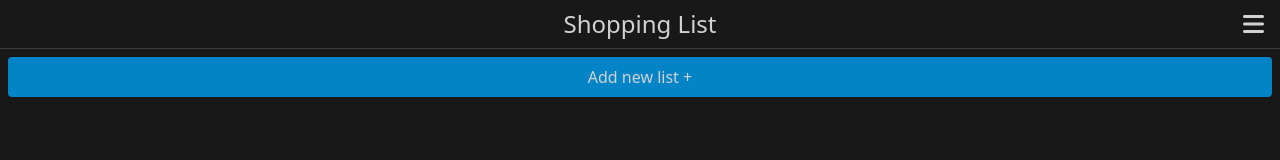
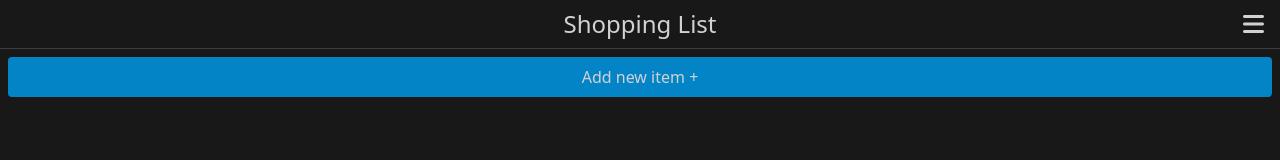
Before and after one commit to Hook-88/shopping-list, a Vue app: page / in a window 1280 px wide. Shown: the top 160 px of the page. Built offline with nearby package versions, Linux system fonts and the light colour scheme; the HTML template or start-up script is replaced by a standard one.

Commit message:
refacotor code

```diff
--- a/src/components/Forms/BaseForm.vue
+++ b/src/components/Forms/BaseForm.vue
@@ -1,6 +1,6 @@
 <template>
   <form>
-    <label for="" class="text-[#d1d2d3] block mb-1">Name list:</label>
+    <label for="" class="text-[#d1d2d3] block">Name list:</label>
     <input type="text" placeholder="test"
       class="px-2 py-1 rounded-sm bg-[#1f1f1f] border border-[#d1d2d3]/20 text-[#d1d2d3]">
   </form>
--- a/src/components/Modal/DialogModal.vue
+++ b/src/components/Modal/DialogModal.vue
@@ -28,7 +28,8 @@ function closeModal() {
     <div class="h-full w-full flex flex-col items-center justify-center text-[#d1d2d3]">
 
       <div class="p-4 pt-2 bg-[#181818] border border-[#d1d2d3]/20 rounded-sm">
-        <h2 class="self-start text-lg border-b border-[#d1d2d3]/20 mb-4">Add new List:</h2>
+        <h2 v-if="dialogStore.dialogTitle" class="self-start text-lg border-b border-[#d1d2d3]/20 mb-4">{{
+          dialogStore.dialogTitle }}:</h2>
         <component :is="dialogStore.component"></component>
       </div>
 
--- a/src/views/HomeView.vue
+++ b/src/views/HomeView.vue
@@ -8,7 +8,8 @@ const dialogStore = useDialogStore()
 
 function handleClickNewList() {
   dialogStore.open({
-    component: BaseForm
+    component: BaseForm,
+    title: 'Add new list'
   })
 }
 
@@ -33,7 +34,6 @@ function handleClickNewList() {
   </header>
 
   <main class="flex-grow px-2 flex flex-col">
-    <button class="bg-sky-600 py-2 px-4 rounded">Add new list &plus;</button>
-
+    <button class="bg-sky-600 py-2 px-4 rounded">Add new item &plus;</button>
   </main>
 </template>
```
